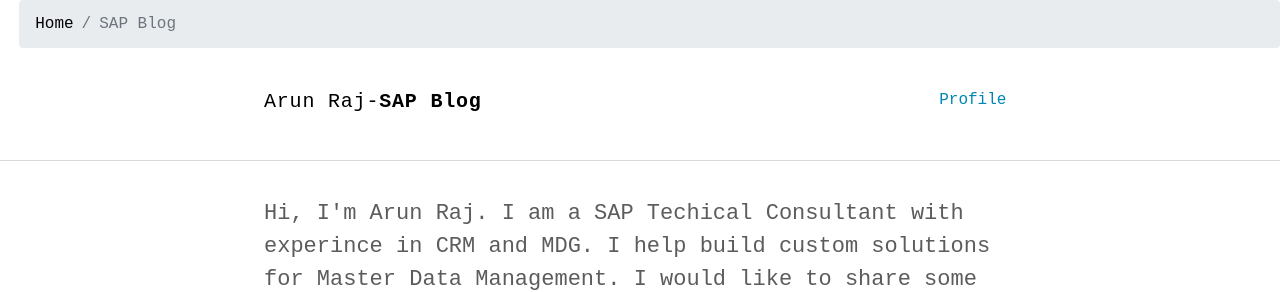
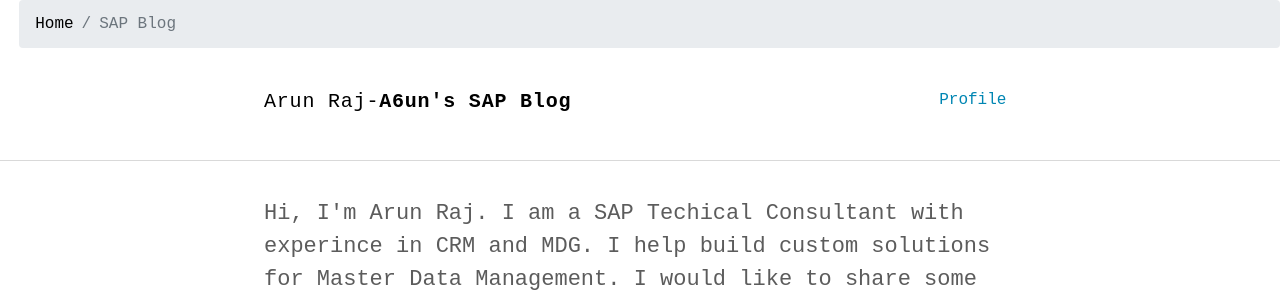
Before and after one commit to a6unraj/a6unraj.github.io, a Jekyll site: the page built from index.html, in a window 1280 px wide. Shown: the top 292 px of the page. Built offline with Jekyll 4.4.1, drawn with Linux system fonts in a browser that asks for light colours; some web fonts are replaced.

Commit message:
Update _config.yml

```diff
--- a/_config.yml
+++ b/_config.yml
@@ -1,7 +1,7 @@
 # Site settings
 title_left    : "Arun Raj"
 title_right   : "" # default: ""
-description   : "SAP Blog"
+description   : "A6un's SAP Blog"
 keywords      : "Arun Raj, SAP Technical Consultant, SAP MDG, SAP CRM, MDG, CRM"
 url           : https://a6unraj.com/sap # site url
 baseurl       : "" # apply repo name like "/myproject" if used under gh-pages branch, else (under master branch) just leave empty/blank
```
